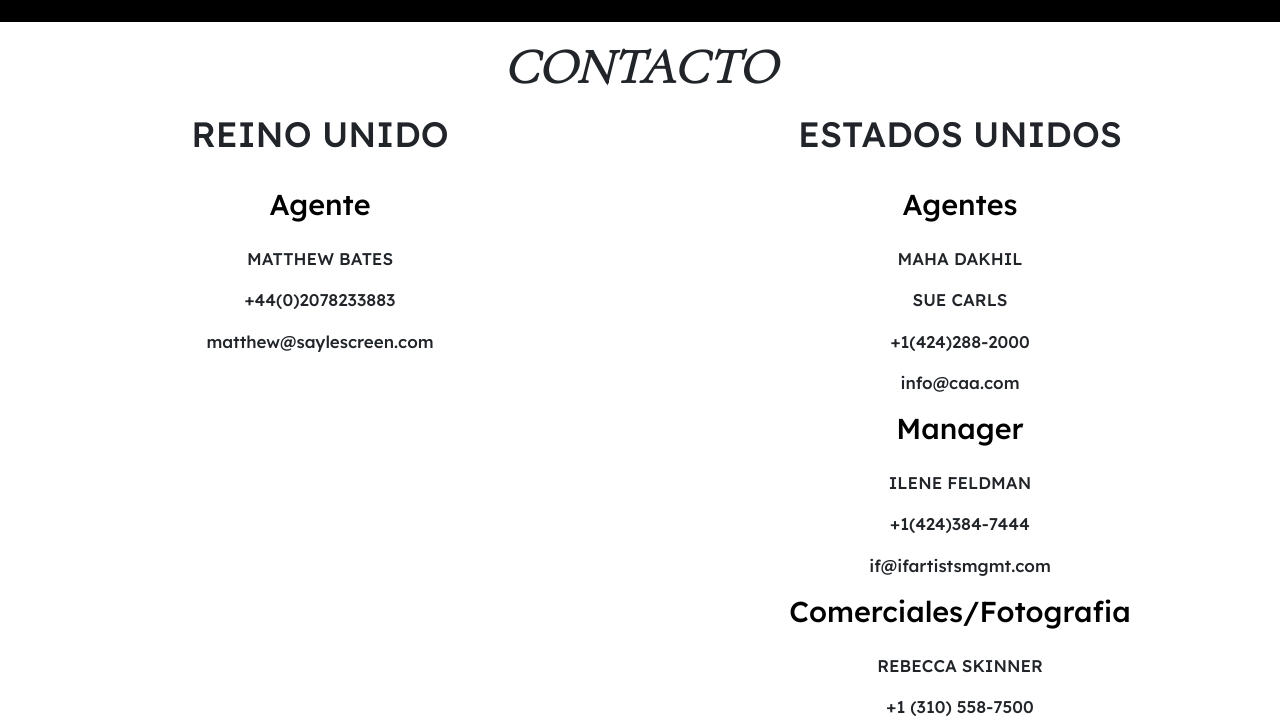
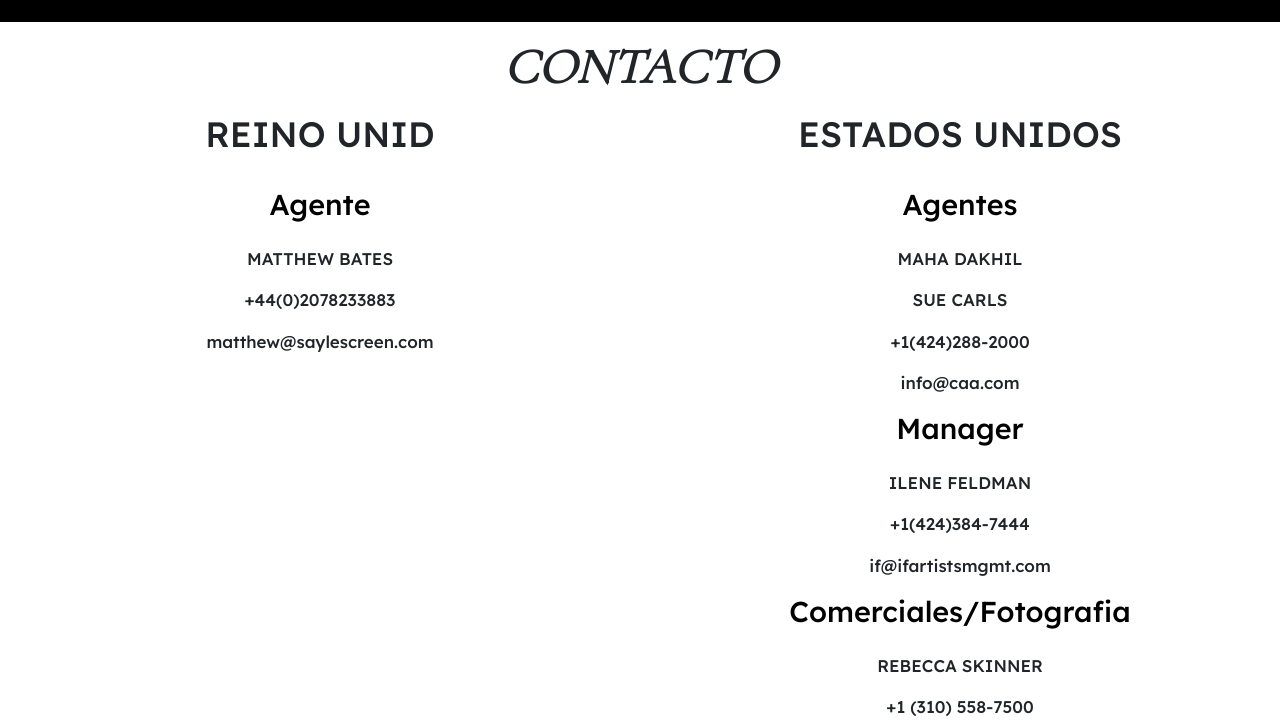
Before and after one commit to agnisanc/PF-SanchezGarcia-DesarrolloWeb, a plain HTML site: page pages/contacto.html in a window 1280 px wide. Shown: the part 72-800 px from the top of the page. Drawn offline with nearby package versions, Linux system fonts and the light colour scheme; a web font is replaced by a local one.

Commit message:
Commit de prueba

```diff
--- a/pages/contacto.html
+++ b/pages/contacto.html
@@ -38,7 +38,7 @@
             </div>
             <div class="contacto">
             <div class="contacto__uk">
-            <h4 class="subtitulo">REINO UNIDO</h4>
+            <h4 class="subtitulo">REINO UNID</h4>
             <h5 class="subtitulo-contacto">Agente</h5>
             <p>MATTHEW BATES</p>
             <p>+44(0)2078233883</p>
```
